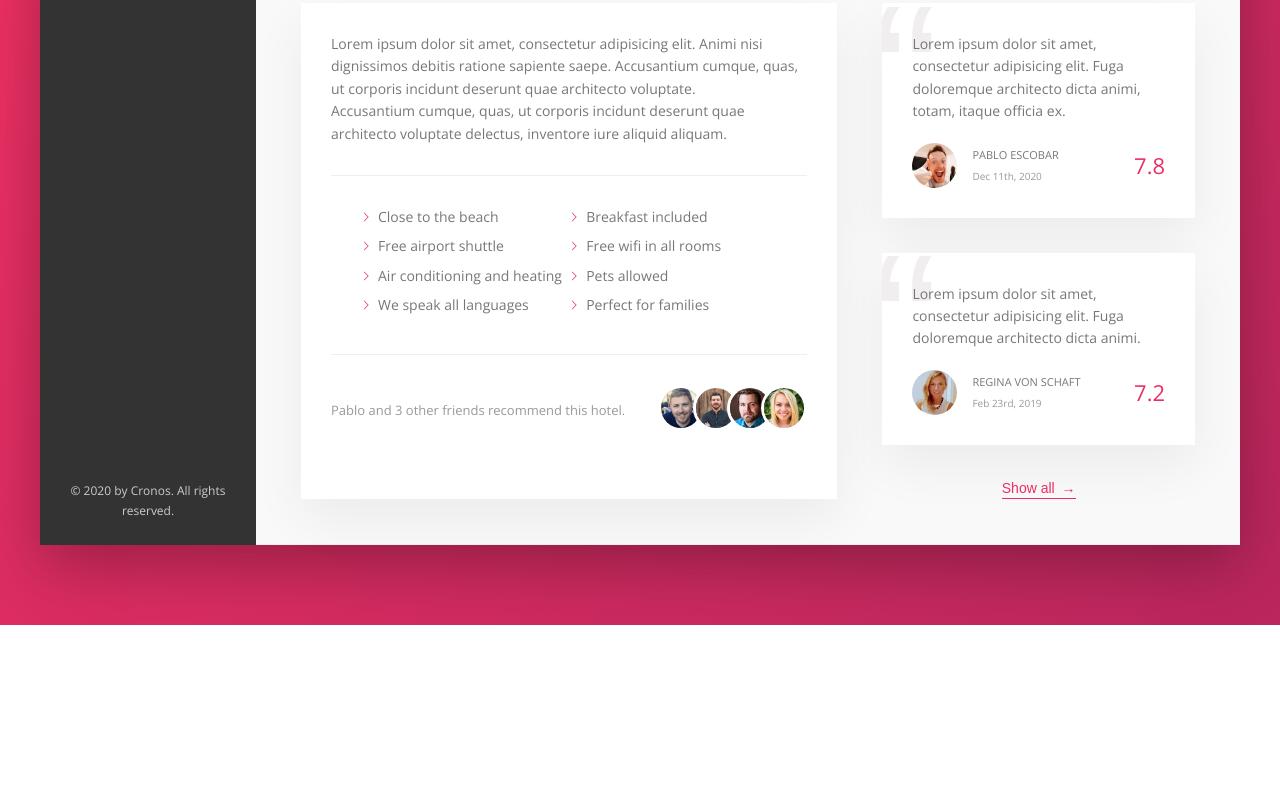
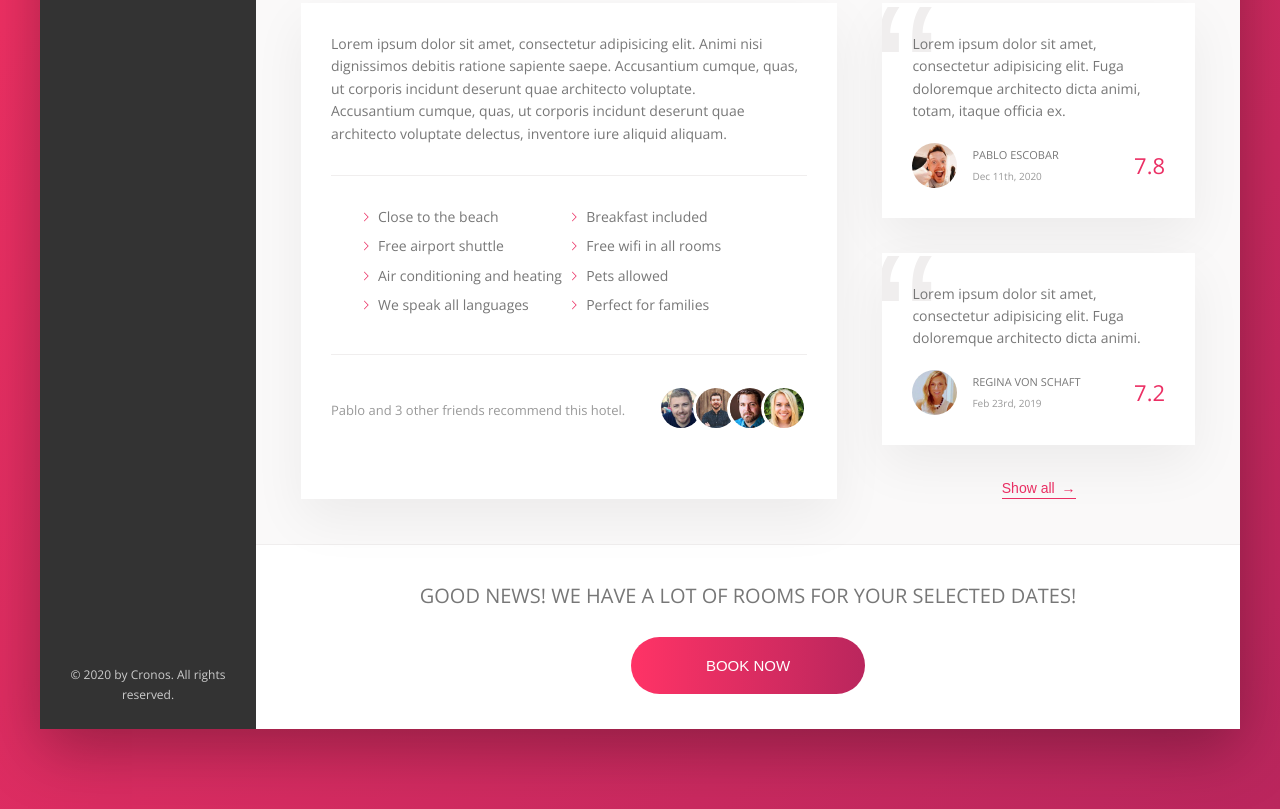
Before and after one commit to CronosMedia/BookingApp, a website: page index.html in a window 1280 px wide. Shown: the part 644-1453 px from the top of the page. Before the commit the page ends 1269 px from the top, so only its background shows below. Drawn offline with nearby package versions, Linux system fonts and the light colour scheme.

Commit message:
Desktop version done

```diff
--- a/index.html
+++ b/index.html
@@ -254,6 +254,17 @@
               <button class="btn-inline">Show all <span>&rarr;</span></button>
             </div>
           </div>
+
+          <div class="cta">
+            <h2 class="cta__book-now">
+              Good news! We have a lot of rooms for your selected dates!
+            </h2>
+
+            <button class="btn">
+              <span class="btn__visible">Book now</span>
+              <span class="btn__invisible">Only 4 rooms left</span>
+            </button>
+          </div>
         </main>
       </div>
     </div>
--- a/sass/_components.scss
+++ b/sass/_components.scss
@@ -463,3 +463,79 @@
     z-index: 1;
   }
 }
+
+/////////////////////////////////////////
+// CALL TO ACTION
+/////////////////////////////////////////
+
+.cta {
+  padding: 3.5rem 0;
+  text-align: center;
+
+  &__book-now {
+    font-size: 2rem;
+    font-weight: 300;
+    text-transform: uppercase;
+    margin-bottom: 2.5rem;
+  }
+}
+
+/////////////////////////////////////////
+// CALL TO ACTION
+/////////////////////////////////////////
+
+.btn {
+  font-size: 1.5rem;
+  font-weight: 300;
+  text-transform: uppercase;
+  border-radius: 100px;
+  border: none;
+  background-image: linear-gradient(
+    to right,
+    var(--color-primary-light),
+    var(--color-primary-dark)
+  );
+  color: #fff;
+  position: relative;
+  overflow: hidden;
+  cursor: pointer;
+
+  & > * {
+    display: inline-block;
+    height: 100%;
+    width: 100%;
+    transition: all 0.2s;
+  }
+
+  &__visible {
+    padding: 2rem 7.5rem;
+  }
+
+  &__invisible {
+    position: absolute;
+    padding: 2rem 0;
+    left: 0;
+    top: -100%;
+  }
+
+  &:hover {
+    background-image: linear-gradient(
+      to left,
+      var(--color-primary-light),
+      var(--color-primary-dark)
+    );
+  }
+
+  &:hover &__visible {
+    transform: translateY(100%);
+  }
+
+  &:hover &__invisible {
+    top: 0;
+  }
+
+  &:focus {
+    outline: none;
+    animation: pulsate 1s infinite;
+  }
+}
```
Also changed, not shown: css/style.css.
